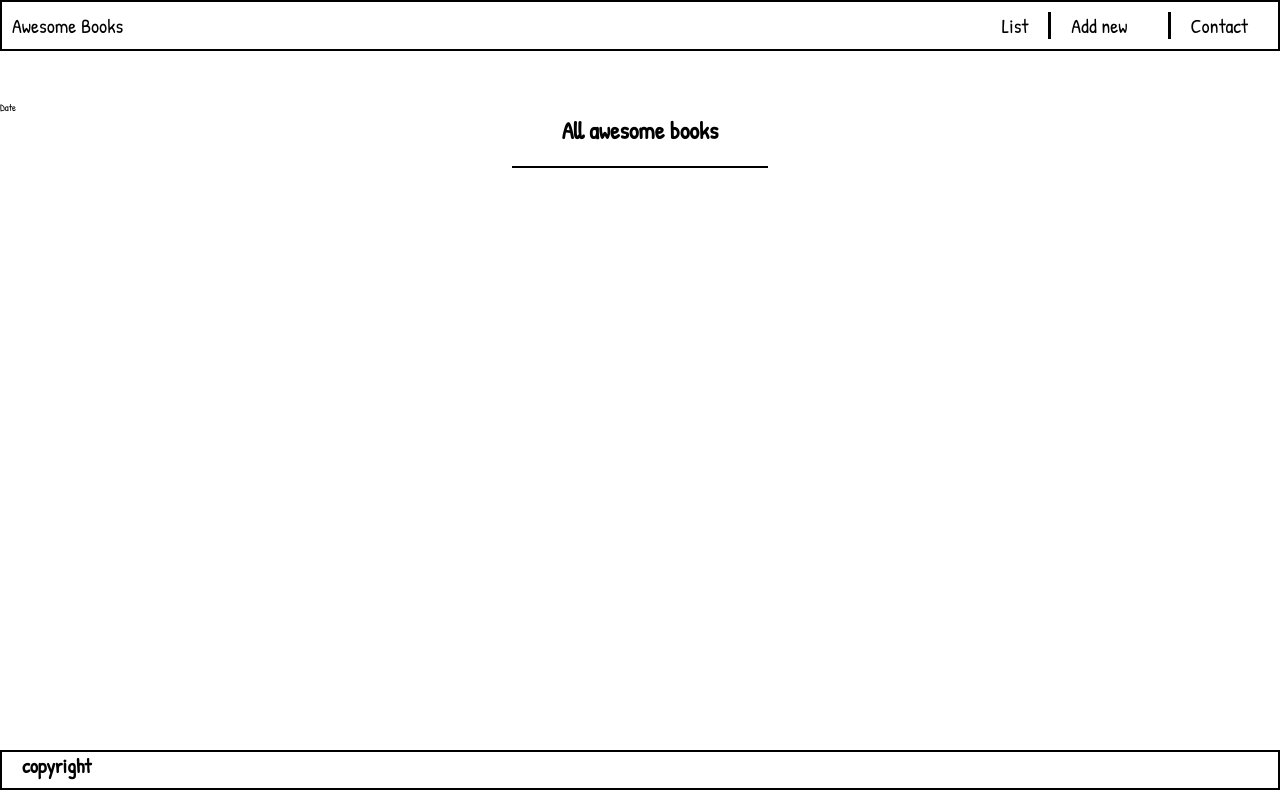
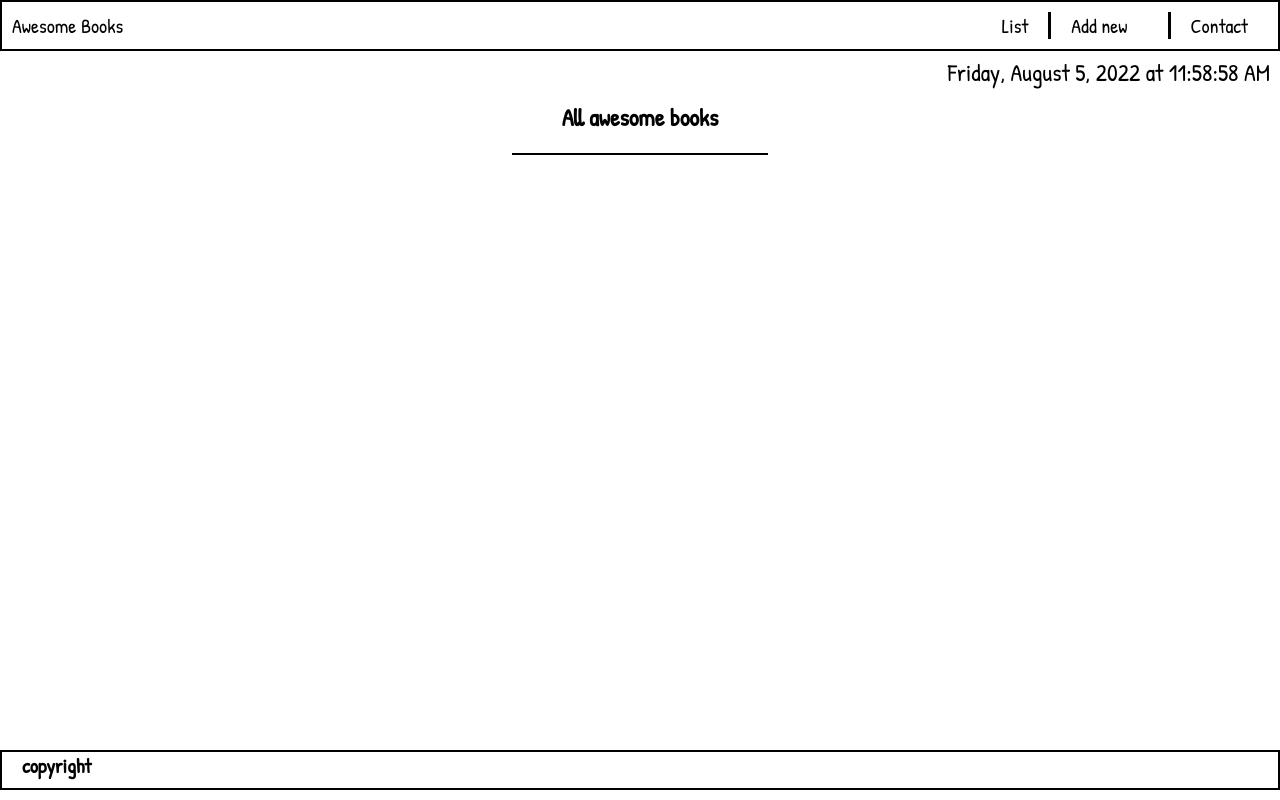
Before and after one commit to BucurEva87/awesome-books, a website with bundled scripts: page index.html in a window 1280 px wide. Built offline with nearby package versions, Linux system fonts and the light colour scheme.

Commit message:
Update index.html

```diff
--- a/index.html
+++ b/index.html
@@ -18,9 +18,9 @@
             <li><a href="/">Add new</a></li>
             <li><a href="/">Contact</a></li>
           </ul>
+          <p>Time</p>
         </header>
         <div class="pages">
-          <div class="time">Date</div>
           <section id="booklist">
             <h1>All awesome books</h1>
             <div class="container"></div>
@@ -48,6 +48,7 @@
             </ul>
           </section>
         </div>
+
         <footer>
           <h4>copyright</h4>
         </footer>
```
